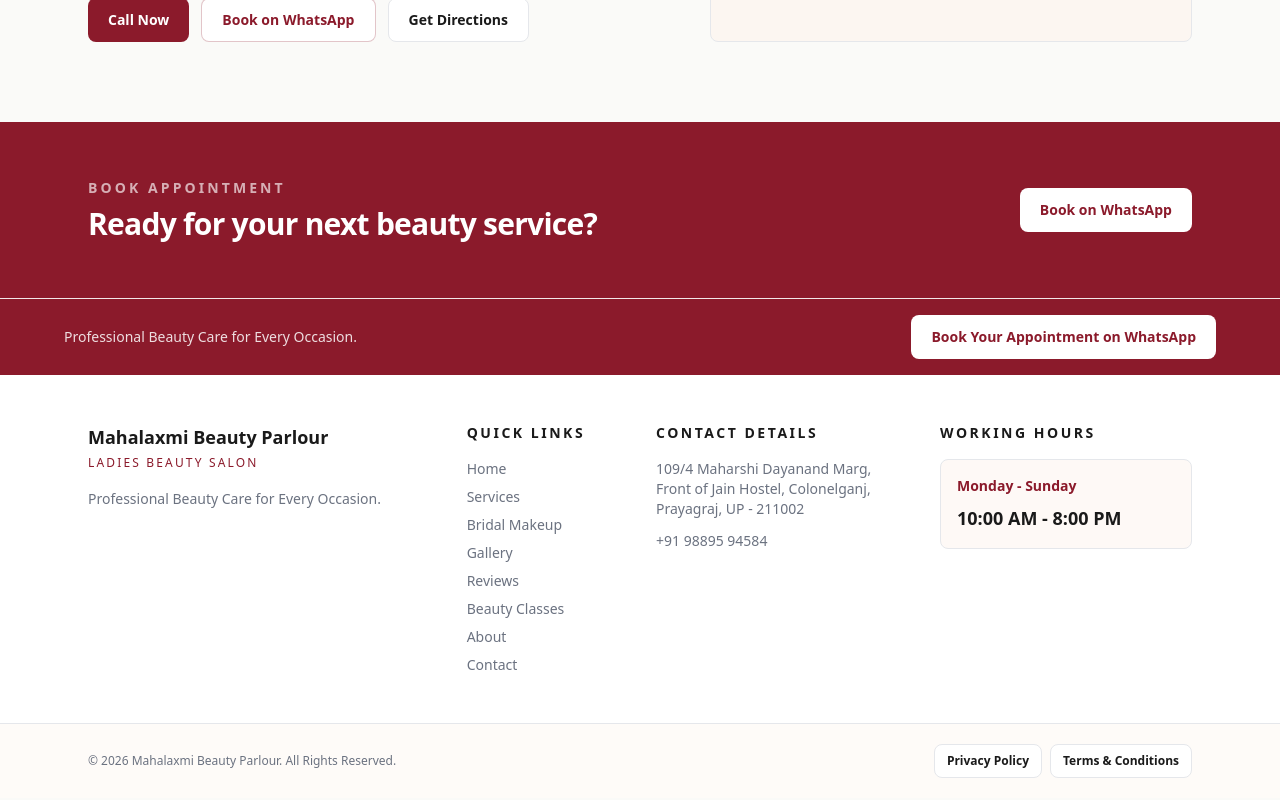
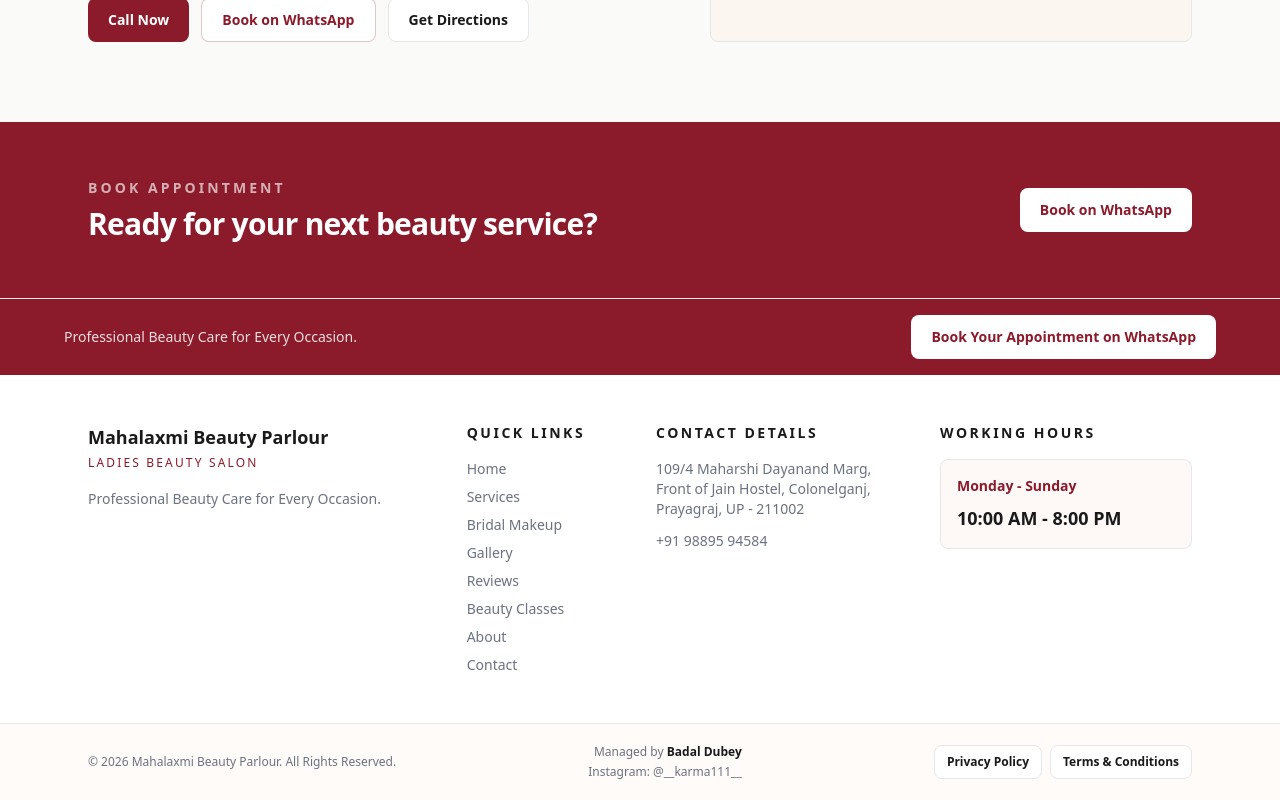
Before and after one commit to krma111/mahalaxmi-, a Next.js app: page / in a window 1280 px wide. Shown: the part 3663-4463 px from the top of the page. Built offline with nearby package versions, Linux system fonts and the light colour scheme.

Commit message:
Add Badal Dubey credit in footer

```diff
--- a/src/app/layout.tsx
+++ b/src/app/layout.tsx
@@ -81,6 +81,10 @@
       <div className="border-t border-line bg-cream/45">
         <div className="mx-auto flex max-w-6xl flex-col gap-4 px-4 py-5 text-xs text-muted sm:px-6 md:flex-row md:items-center md:justify-between">
           <p>&copy; 2026 Mahalaxmi Beauty Parlour. All Rights Reserved.</p>
+          <div className="flex flex-col items-end gap-1">
+            <p className="text-xs text-muted">Managed by <span className="font-semibold text-foreground">Badal Dubey</span></p>
+            <a href="https://instagram.com/__karma111__" target="_blank" rel="noopener noreferrer" className="text-xs text-muted transition hover:text-deep-red">Instagram: @__karma111__</a>
+          </div>
           <div className="flex gap-2">
             <Link href="/privacy-policy" className="rounded-[8px] border border-line bg-white px-3 py-2 font-semibold text-foreground transition hover:text-deep-red">Privacy Policy</Link>
             <Link href="/terms-and-conditions" className="rounded-[8px] border border-line bg-white px-3 py-2 font-semibold text-foreground transition hover:text-deep-red">Terms &amp; Conditions</Link>
```
